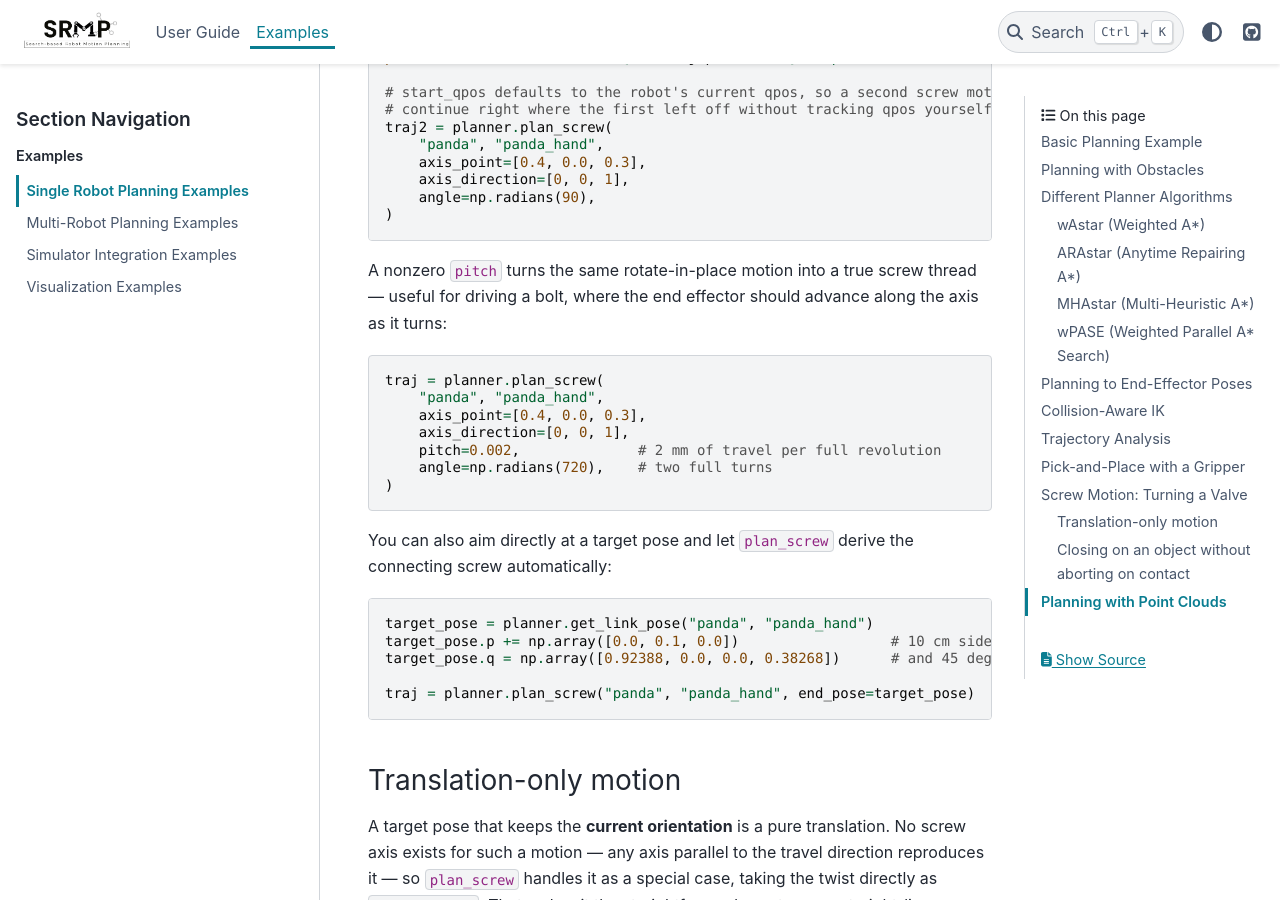
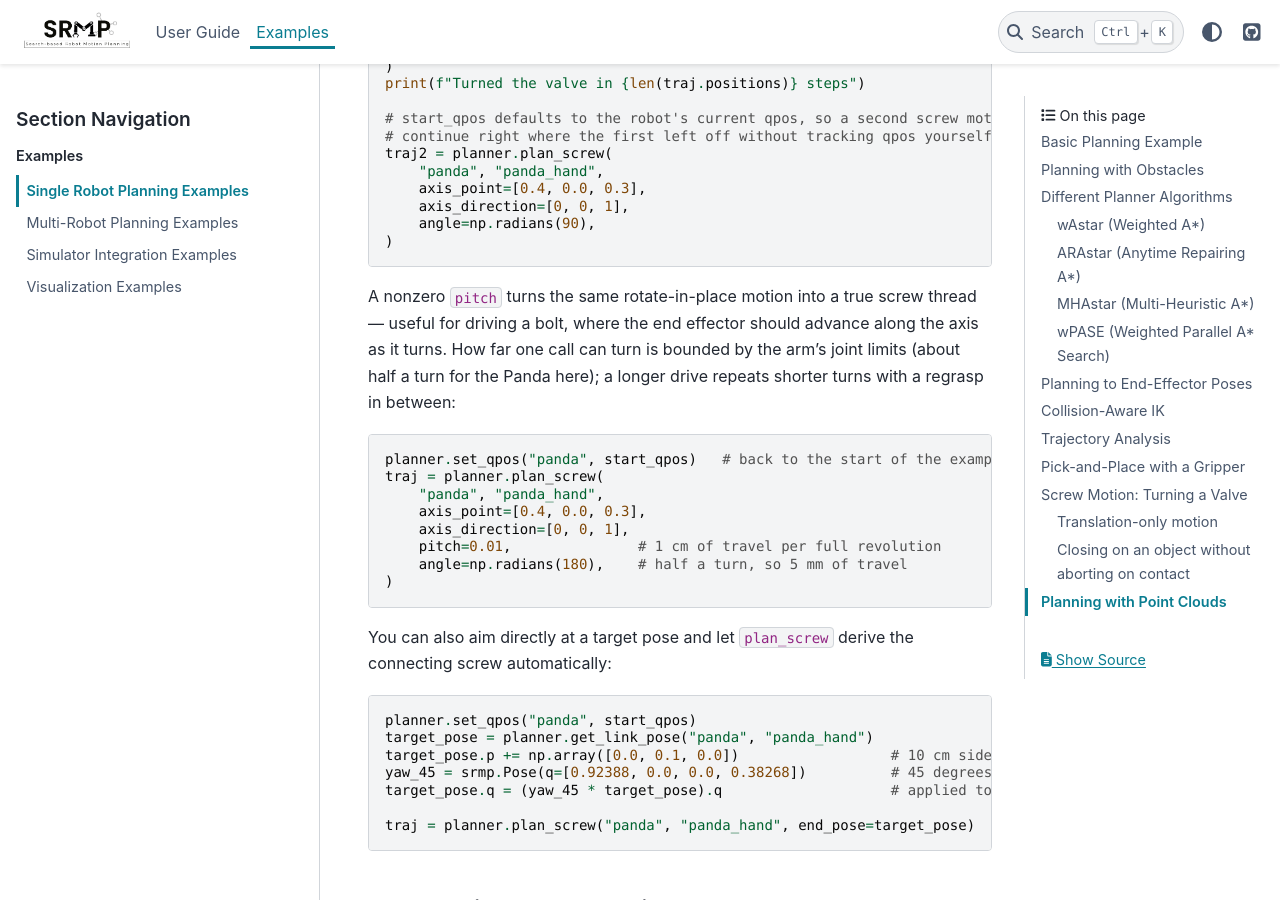
Before and after one commit to imishani/srmp-docs, a Sphinx documentation site: the page built from docs/source/examples/single_robot.rst, in a window 1280 px wide and 900 px high, scrolled down 8583 px. Built offline with Sphinx 7.4.7 and the PyData theme 0.15.4, drawn with Linux system fonts in a browser that asks for light colours; some of the changed text lies outside the part shown.

Commit message:
docs: fix broken examples, add 0.2.1 release notes

```diff
--- a/docs/source/examples/single_robot.rst
+++ b/docs/source/examples/single_robot.rst
@@ -287,7 +287,8 @@
 Trajectory Analysis
 -------------------
 
-After planning, you can analyze and visualize the resulting trajectory:
+After planning, you can analyze and visualize the resulting trajectory. The plots use
+matplotlib, which srmp does not install (``pip install matplotlib``):
 
 .. code-block:: python
 
@@ -449,16 +450,18 @@
 
 A nonzero ``pitch`` turns the same rotate-in-place motion into a true screw thread —
 useful for driving a bolt, where the end effector should advance along the axis as it
-turns:
+turns. How far one call can turn is bounded by the arm's joint limits (about half a turn
+for the Panda here); a longer drive repeats shorter turns with a regrasp in between:
 
 .. code-block:: python
 
+   planner.set_qpos("panda", start_qpos)   # back to the start of the example
    traj = planner.plan_screw(
        "panda", "panda_hand",
        axis_point=[0.4, 0.0, 0.3],
        axis_direction=[0, 0, 1],
-       pitch=0.002,              # 2 mm of travel per full revolution
-       angle=np.radians(720),    # two full turns
+       pitch=0.01,               # 1 cm of travel per full revolution
+       angle=np.radians(180),    # half a turn, so 5 mm of travel
    )
 
 You can also aim directly at a target pose and let ``plan_screw`` derive the connecting
@@ -466,9 +469,11 @@
 
 .. code-block:: python
 
+   planner.set_qpos("panda", start_qpos)
    target_pose = planner.get_link_pose("panda", "panda_hand")
    target_pose.p += np.array([0.0, 0.1, 0.0])                  # 10 cm sideways
-   target_pose.q = np.array([0.92388, 0.0, 0.0, 0.38268])      # and 45 degrees about z
+   yaw_45 = srmp.Pose(q=[0.92388, 0.0, 0.0, 0.38268])          # 45 degrees about world z
+   target_pose.q = (yaw_45 * target_pose).q                    # applied to the current orientation
 
    traj = planner.plan_screw("panda", "panda_hand", end_pose=target_pose)
 
--- a/docs/source/user_guide/persistence.rst
+++ b/docs/source/user_guide/persistence.rst
@@ -20,7 +20,7 @@
 
    planner = srmp.PlannerInterface()
    planner.add_robot("panda")
-   planner.add_box("table", [0.8, 0.6, 0.05], table_pose)
+   planner.add_box("table", [0.8, 0.6, 0.05], srmp.Pose(p=[0.5, 0.0, 0.2]))
 
    planner.save_scene("bin_picking.json")
 
```
Also changed, not shown: docs/source/user_guide/api.rst (+9 -2 lines), docs/source/user_guide/release_notes.rst (+15 -0 lines).
